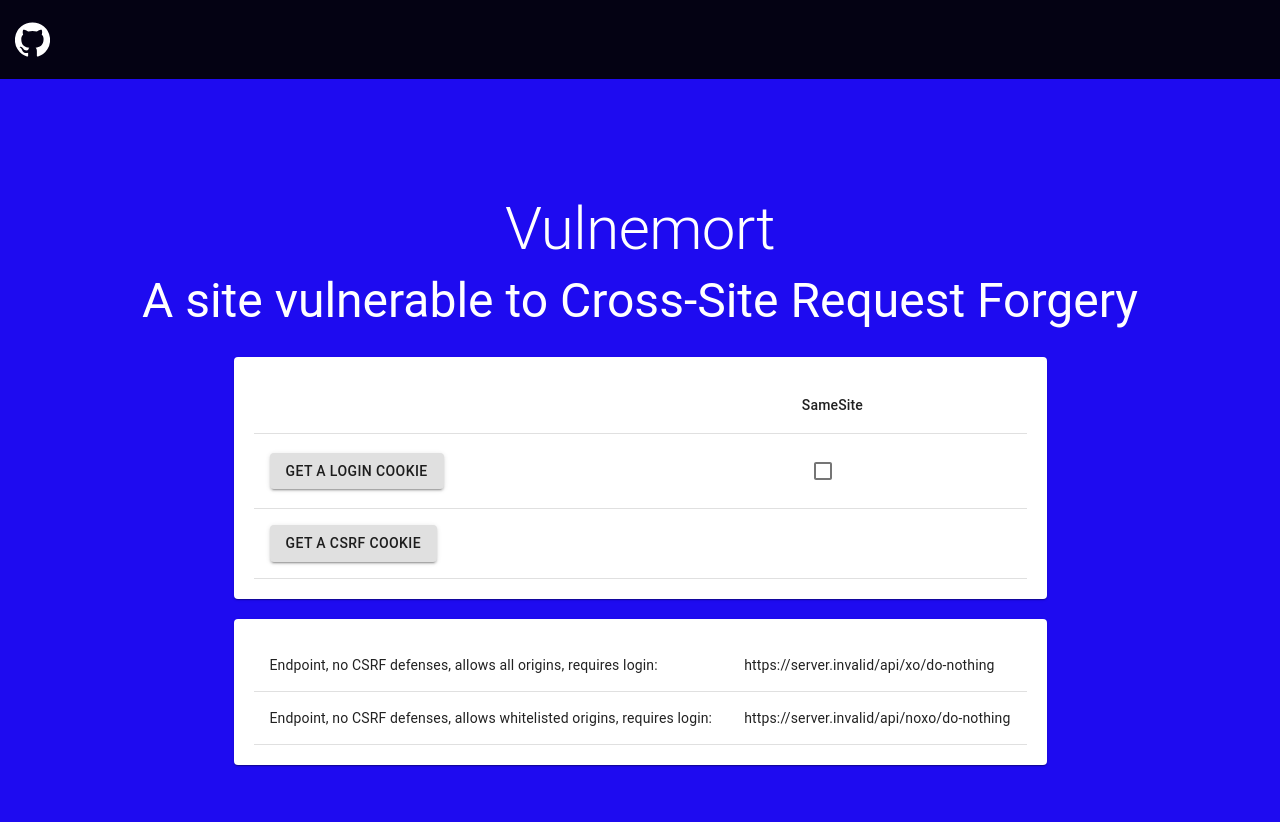
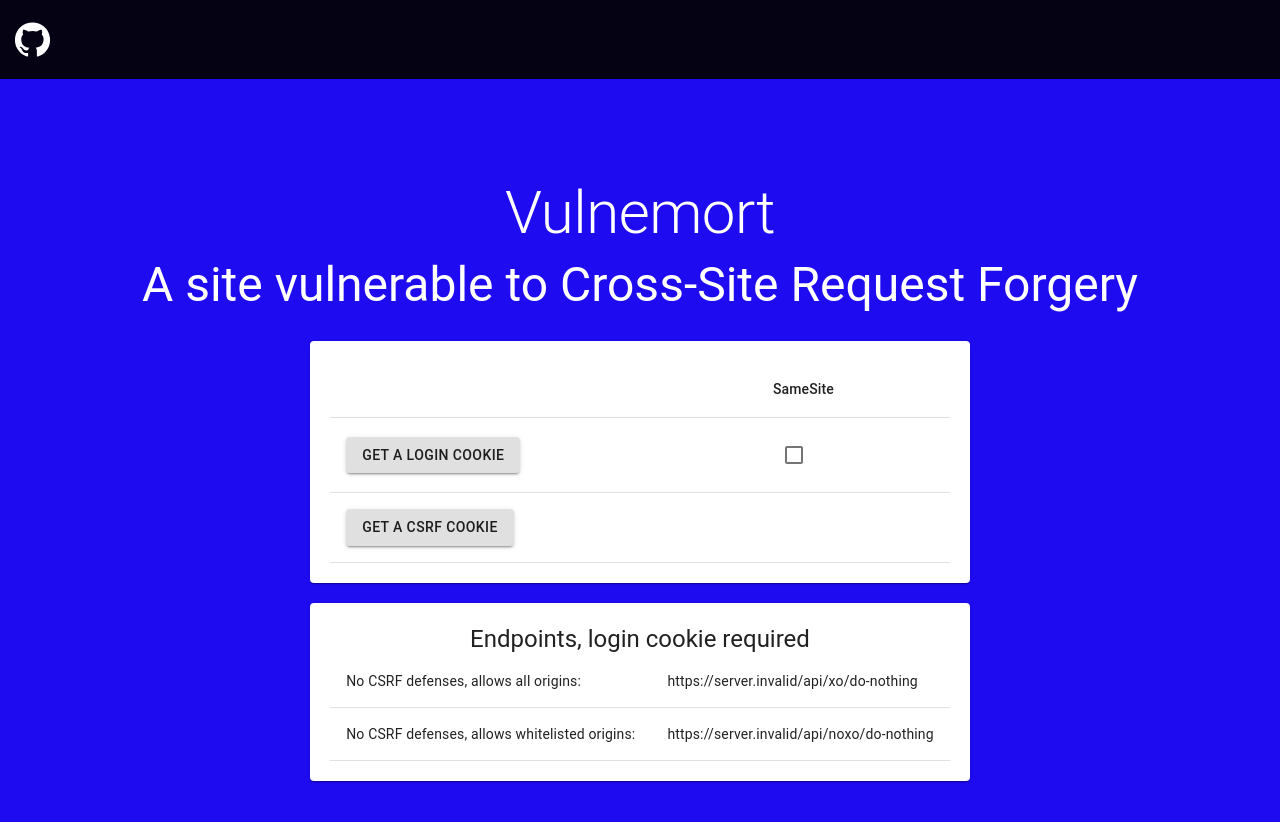
Before and after one commit to douglasnaphas/csrf-vulnerable, a React (Create React App) app: page / in a window 1280 px wide. Shown: the top 822 px of the page. Built offline with nearby package versions, Linux system fonts and the light colour scheme; no server answers.

Commit message:
Handle preflights

```diff
--- /dev/null
+++ b/middleware/preflightHandler.js
@@ -0,0 +1,5 @@
+const preflightHandler = (req, res, next) => {
+  return res.sendStatus(204);
+};
+const funcArray = [preflightHandler];
+module.exports = funcArray;
--- a/src/App.js
+++ b/src/App.js
@@ -114,21 +114,20 @@ function App() {
           </Paper>
           <br />
           <Paper className="White-paper" style={{ minWidth: "400px" }}>
+            <Typography variant="h5" component="h3">
+              Endpoints, login cookie required
+            </Typography>
             <Table>
               <TableBody>
                 <TableRow>
-                  <TableCell>
-                    Endpoint, no CSRF defenses, allows all origins, requires
-                    login:
-                  </TableCell>
+                  <TableCell>No CSRF defenses, allows all origins:</TableCell>
                   <TableCell>
                     {new URL("/api/xo/do-nothing", Configs.apiUrl())["href"]}
                   </TableCell>
                 </TableRow>
                 <TableRow>
                   <TableCell>
-                    Endpoint, no CSRF defenses, allows whitelisted origins,
-                    requires login:
+                    No CSRF defenses, allows whitelisted origins:
                   </TableCell>
                   <TableCell>
                     {new URL("/api/noxo/do-nothing", Configs.apiUrl())["href"]}
```
Also changed, not shown: app.js (+9 -3 lines), middleware/allowHeaders.js (added, +7 -0 lines).
